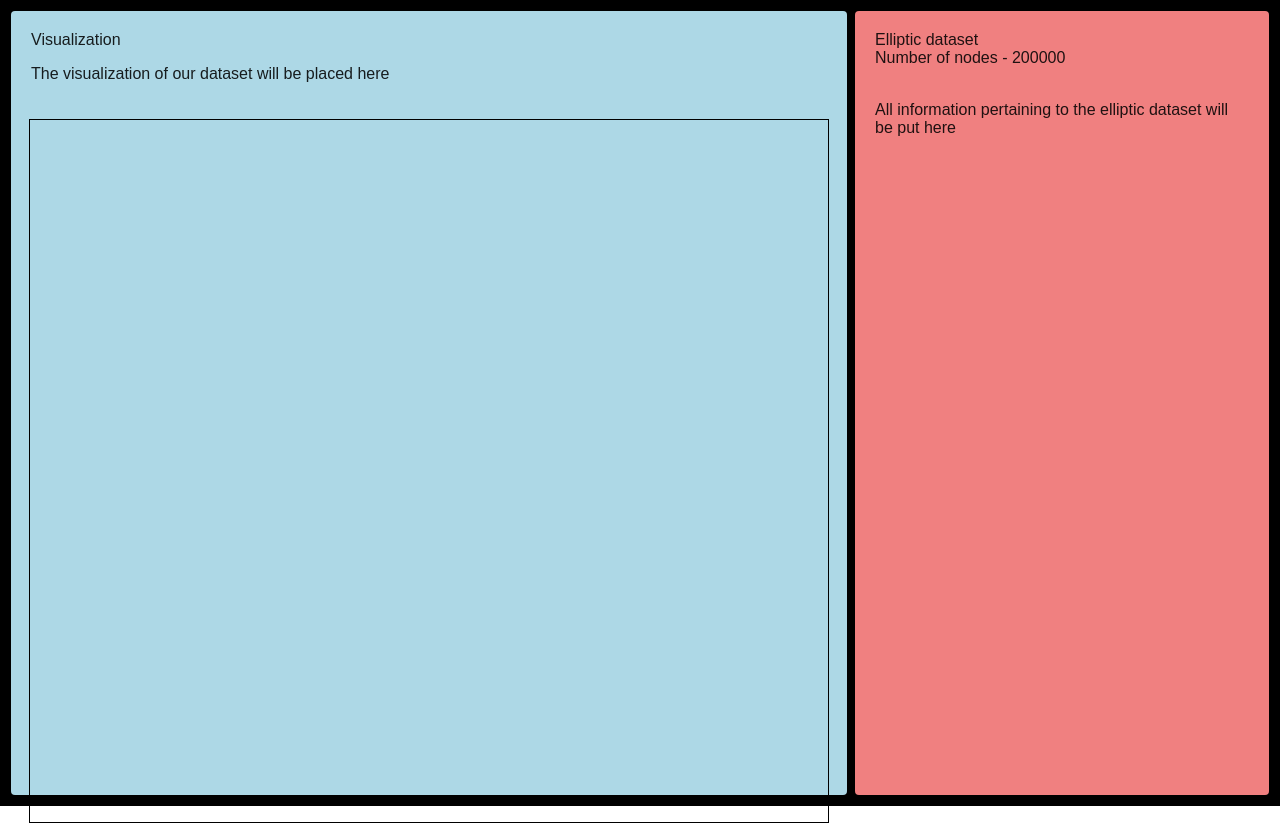
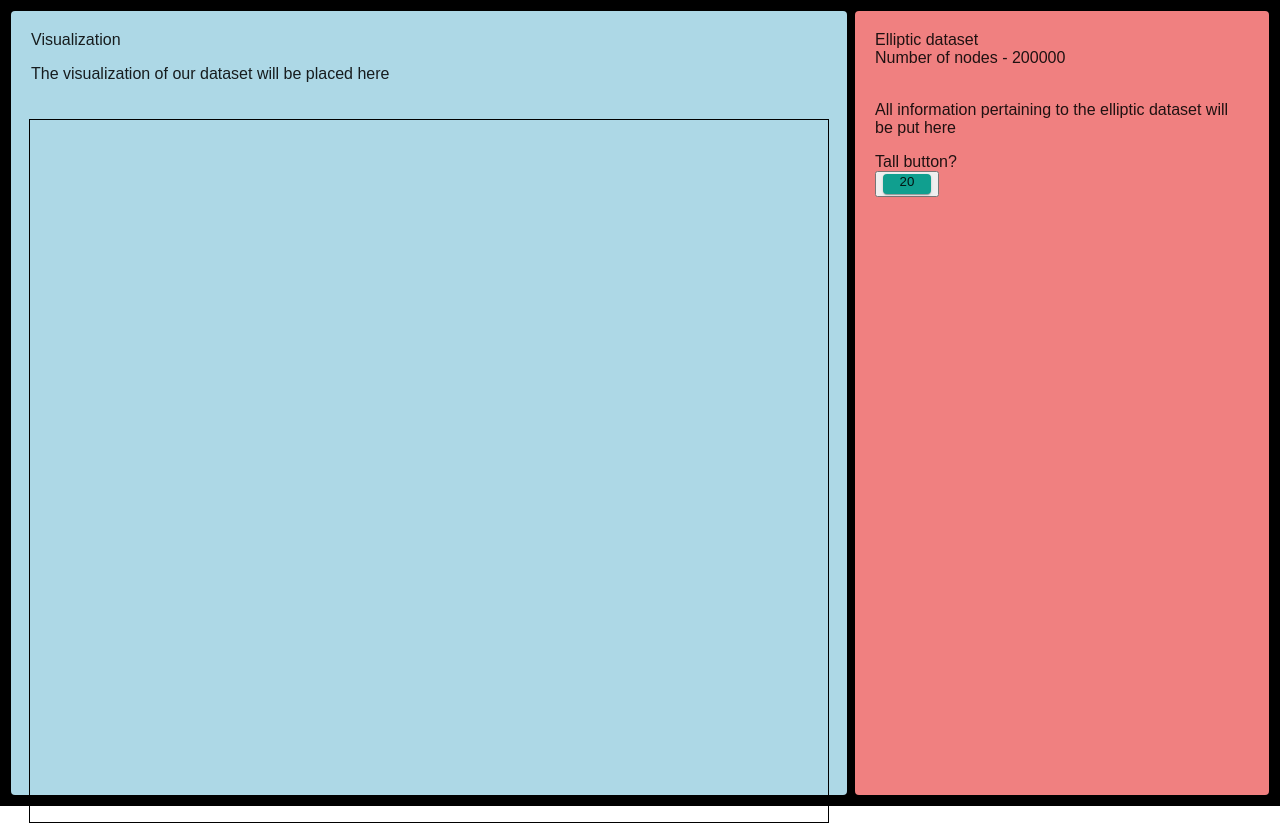
Before and after one commit to sharzy720/capstone22_23, a React (Create React App) app: page / in a window 1280 px wide. Built offline with nearby package versions, Linux system fonts and the light colour scheme; no server answers.

Commit message:
Testing Button Shenanigans

```diff
--- /dev/null
+++ b/src/components/Button.js
@@ -0,0 +1,19 @@
+import React from 'react'
+import {Paper} from "@mui/material";
+import DetailsPanel from "./DetailsPanel";
+
+function Button() {
+    const [counter, setCounter] = React.useState(20);
+    return (
+        <div>
+            <div> Tall button? </div>
+            <button onClick={() => setCounter(counter+10)}>
+            {<Paper style={{backgroundColor: "#109f8f", height: counter, width: "6vh"}}>
+            {counter}
+
+            </Paper>}
+        </button>
+        </div>)
+}
+
+export default Button
--- a/src/components/DetailsPanel.js
+++ b/src/components/DetailsPanel.js
@@ -1,6 +1,7 @@
 
 import React from 'react'
 import {Paper} from "@mui/material";
+import Button from "./Button";
 
 //TODO fill with all information about the dataset
 
@@ -19,6 +20,7 @@ function DetailsPanel() {
                     All information pertaining to the elliptic dataset will be
                     put here
                 </p>
+                <Button/>
             </div>
         </Paper>
     );
```
Also changed, not shown: 1 other file (tests, documents, lock files or other folders).
